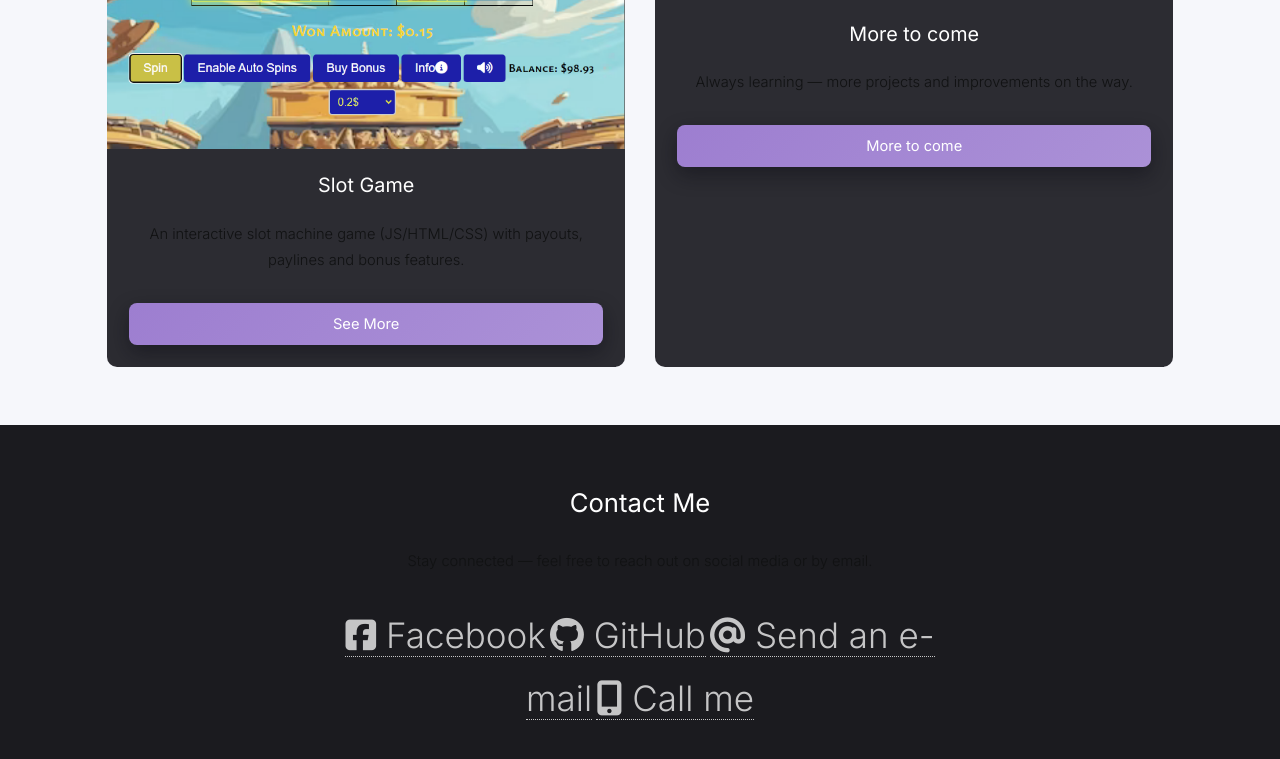
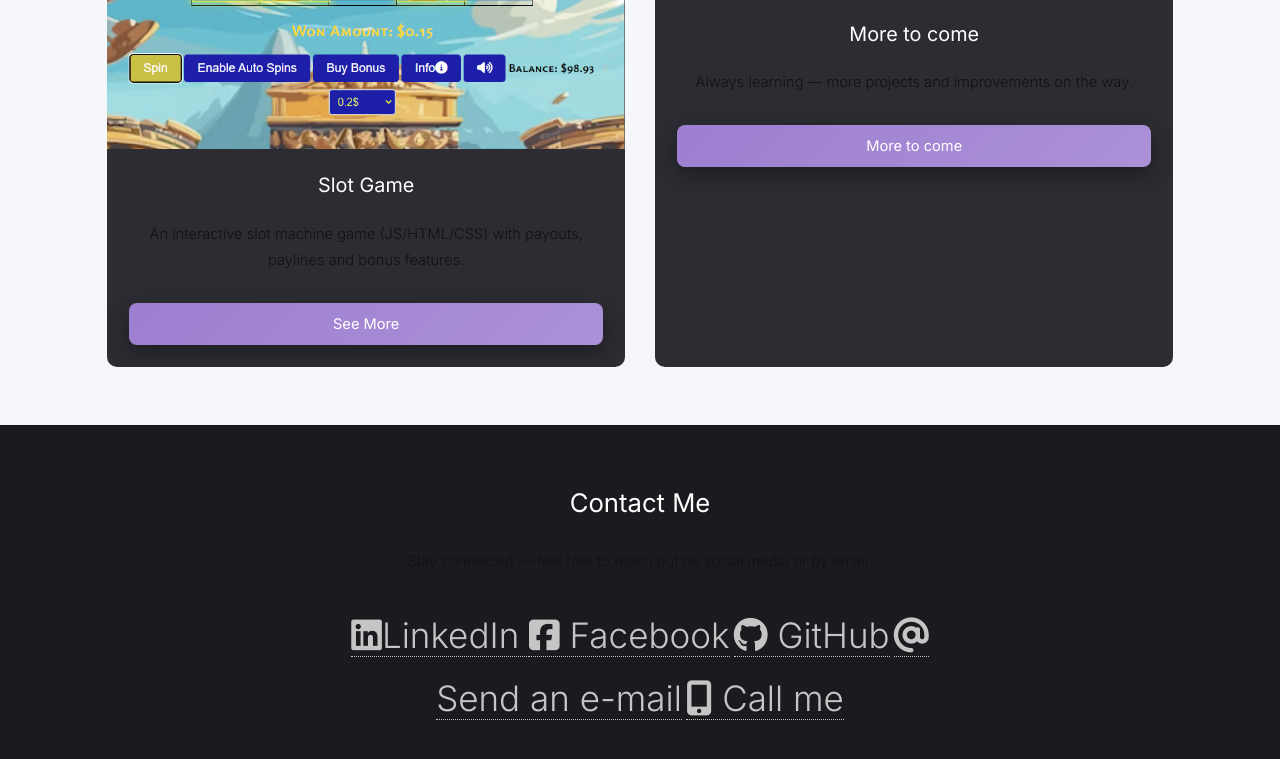
Before and after one commit to Geoplia/Geoplia.github.io, a plain HTML site: page index.html in a window 1280 px wide. Shown: the part 1711-2470 px from the top of the page. Drawn offline with Linux system fonts and the light colour scheme.

Commit message:
Update index.html

```diff
--- a/index.html
+++ b/index.html
@@ -130,6 +130,7 @@
     <h2>Contact Me</h2>
     <p>Stay connected — feel free to reach out on social media or by email.</p>
     <div class="inner">
+            <a href="https://www.linkedin.com/in/george-pliagkas/" target="_blank" rel="noopener" aria-label="LinkedIn" class="btn contact-details footer-icons"><i class="fab fa-linkedin"></i>LinkedIn </a>
       <a href="https://www.facebook.com/george.pliagkas/?locale=el_GR" target="_blank" rel="noopener" class="btn contact-details footer-icons"><i class="fab fa-facebook-square"></i> Facebook</a>
       <a id="profile-link" href="https://github.com/Geoplia" target="_blank" rel="noopener" class="btn contact-details footer-icons"><i class="fab fa-github"></i> GitHub</a>
       <a href="mailto:giorgos_plia@yahoo.gr" class="btn contact-details footer-icons"><i class="fas fa-at"></i> Send an e-mail</a>
```
